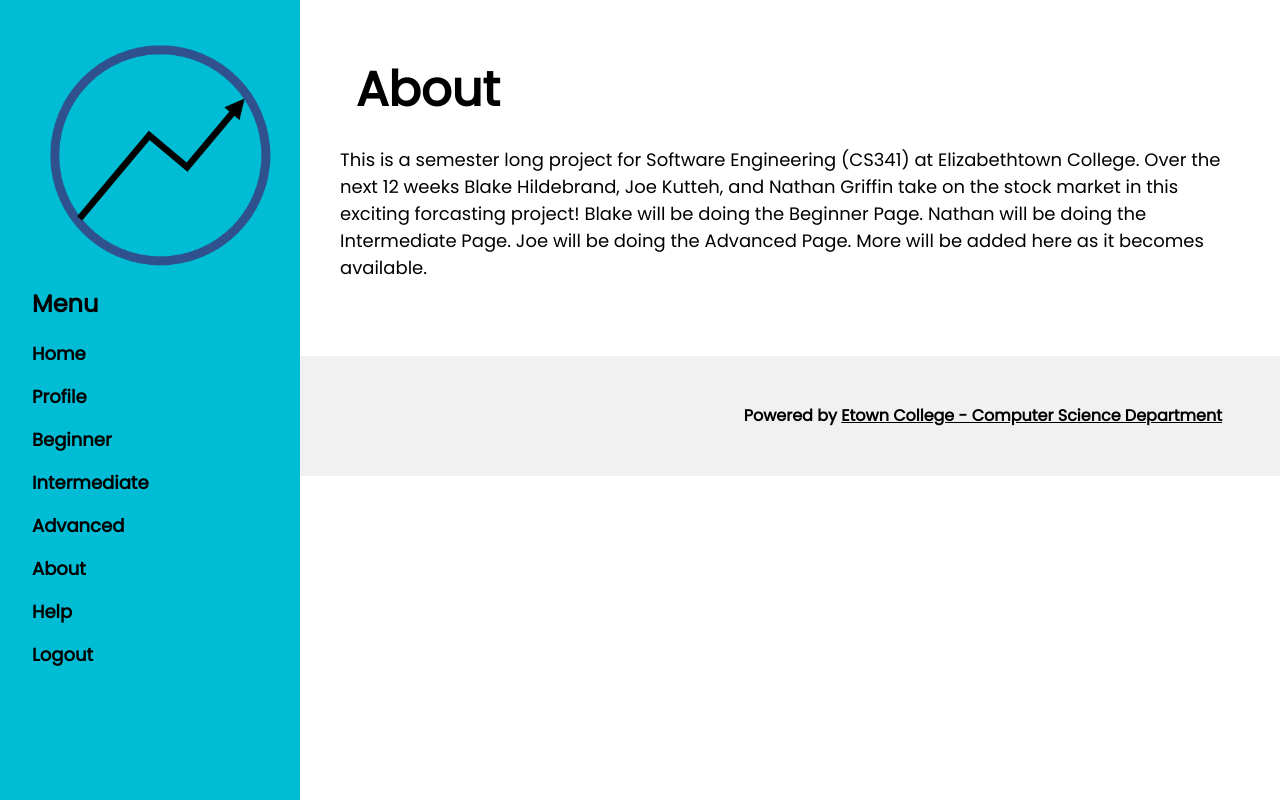
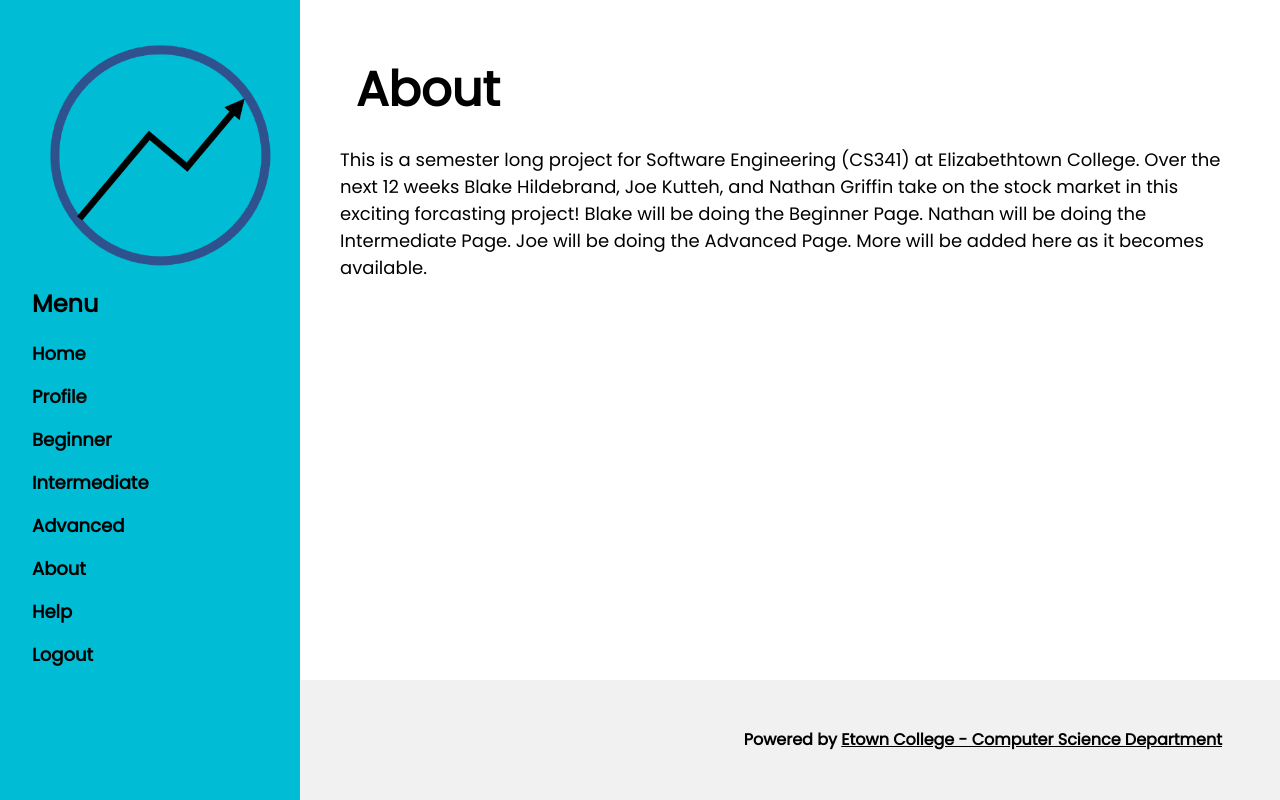
Before and after one commit to reddign/stockforecasters, a PHP site: page /about.php in a window 1280 px wide. Run offline with PHP 8.4, Linux system fonts and the light colour scheme; the visitor is signed in with stand-in values (Sample User, id 1); data that the repository does not hold is empty.

Commit message:
footer stays at bottom now

```diff
--- a/src/includes/footer.php
+++ b/src/includes/footer.php
@@ -2,7 +2,7 @@
 </div>
 
 <!-- W3.CSS Container -->
-<div class="w3-light-grey w3-container w3-padding-32" style="margin-top:75px;padding-right:58px"><p class="w3-right">Powered by <a href="https://www.etown.edu" title="W3.CSS" target="_blank" class="w3-hover-opacity">Etown College - Computer Science Department</a></p></div>
+<div class="w3-light-grey w3-container w3-padding-32" style="margin-top:75px;padding-right:58px; position: absolute;bottom: 0;width: 100%;"><p class="w3-right">Powered by <a href="https://www.etown.edu" title="W3.CSS" target="_blank" class="w3-hover-opacity">Etown College - Computer Science Department</a></p></div>
 
 <script>
 // Script to open and close sidebar
```
